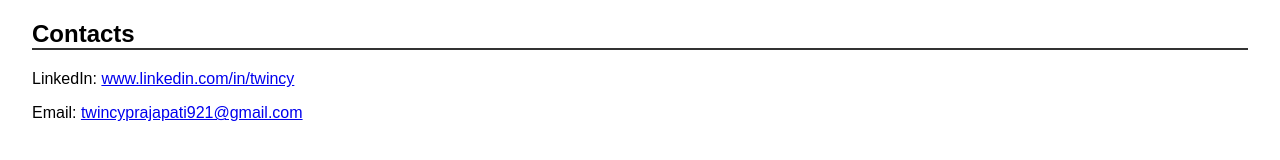
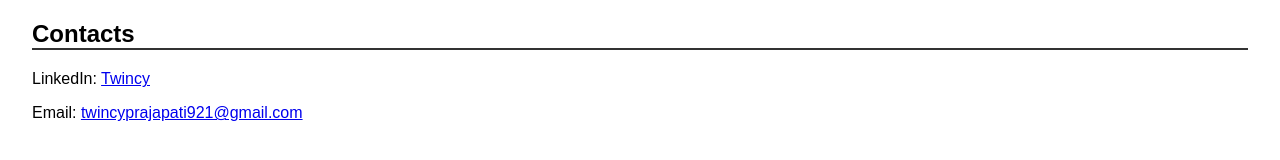
Before and after one commit to Twincy-Prajapati/Twincy.Website.Portfolio, a plain HTML site: page index.html in a window 1280 px wide. Shown: the part 1168-1328 px from the top of the page. Drawn offline with Linux system fonts and the light colour scheme.

Commit message:
Update index.html

```diff
--- a/index.html
+++ b/index.html
@@ -48,7 +48,7 @@
     </section>
     <section id="contacts">
         <h2>Contacts</h2>
-        <p>LinkedIn: <a href="https://www.linkedin.com/in/twincy/" target="_blank"> www.linkedin.com/in/twincy </a></p>
+        <p>LinkedIn: <a href="https://www.linkedin.com/in/twincy/" target="_blank"> Twincy </a></p>
         <p>Email: <a href="mailto:twincyprajapati921@gmail.com"> twincyprajapati921@gmail.com</p>
     </section>
 </body>
```
